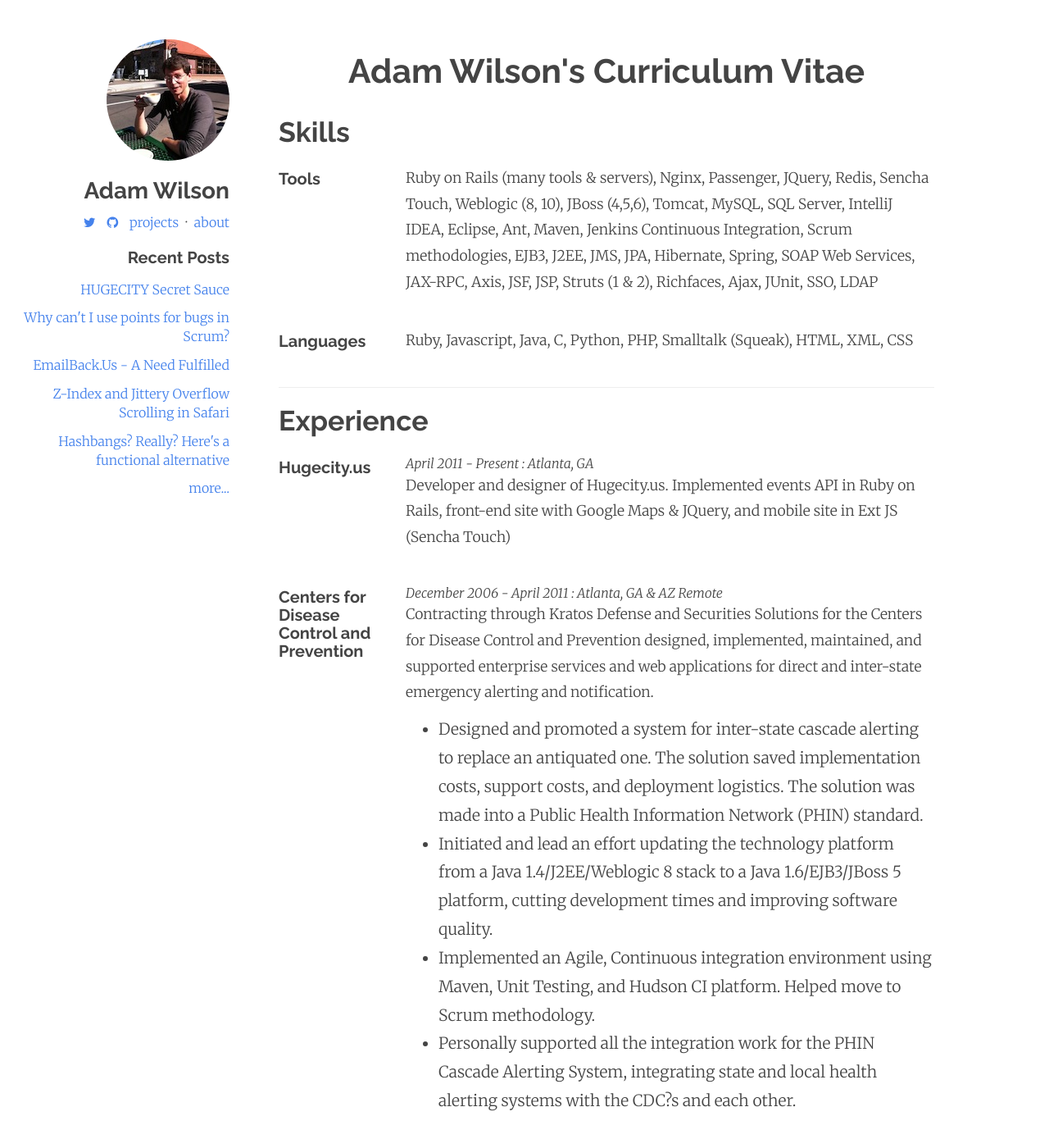
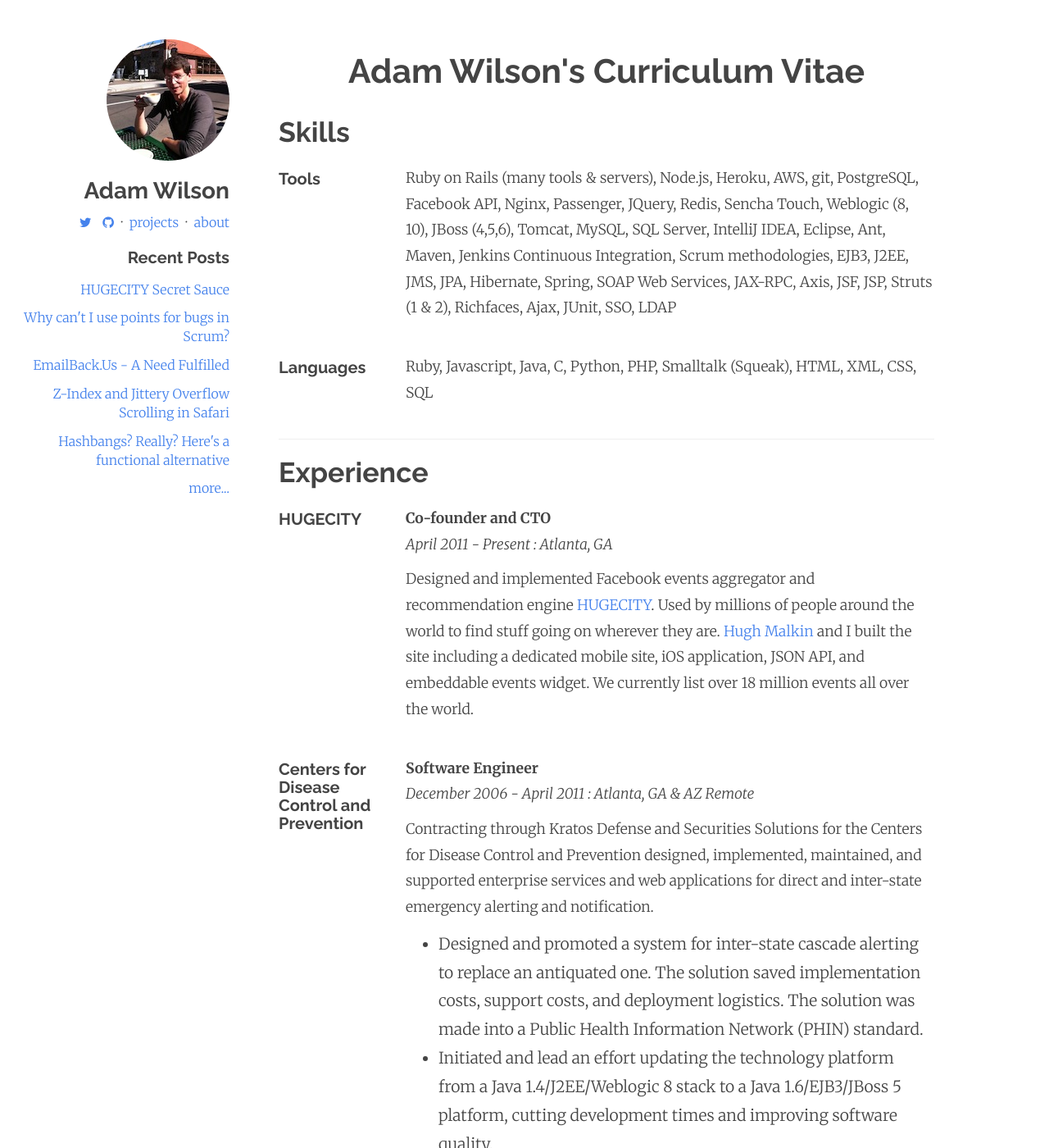
Before and after one commit to callawaywilson/callawaywilson.github.io, a Jekyll site: the page built from cv.html, in a window 1280 px wide and 1400 px high. Shown: the whole window at 82% size. Built offline with Jekyll 4.4.1, drawn with Linux system fonts in a browser that asks for light colours; Markdown is read by kramdown in place of the engine named in the settings; some of the changed text lies outside the part shown.

Commit message:
Updated CV

```diff
--- a/_includes/sidebar.html
+++ b/_includes/sidebar.html
@@ -10,7 +10,7 @@
     <span class="divider"></span>
     <a href="https://github.com/callawaywilson"><span class="fa fa-github"></span></a>
 
-    <span class="divider"></span>
+    <span class="divider">&middot;</span>
 
     <a href="/projects.html">projects</a>
     <span class="divider">&middot;</span>
--- a/cv.html
+++ b/cv.html
@@ -7,37 +7,49 @@
 <h1 class="cv_header">Adam Wilson's Curriculum Vitae</h1>
 <h2>Skills</h2>
 <h4 class="leftinfo">Tools</h4>
-<p class="rightinfo">Ruby on Rails (many tools & servers), Nginx, Passenger, JQuery, Redis, Sencha Touch, Weblogic (8, 10), JBoss (4,5,6), Tomcat, MySQL, SQL Server, IntelliJ IDEA, Eclipse, Ant, Maven, Jenkins Continuous Integration, Scrum methodologies, EJB3, J2EE, JMS, JPA, Hibernate, Spring, SOAP Web Services, JAX-RPC, Axis, JSF, JSP, Struts (1 & 2), Richfaces, Ajax, JUnit, SSO, LDAP
+<p class="rightinfo">Ruby on Rails (many tools &amp; servers), Node.js, Heroku, AWS, git, PostgreSQL, Facebook API, Nginx, Passenger, JQuery, Redis, Sencha Touch, Weblogic (8, 10), JBoss (4,5,6), Tomcat, MySQL, SQL Server, IntelliJ IDEA, Eclipse, Ant, Maven, Jenkins Continuous Integration, Scrum methodologies, EJB3, J2EE, JMS, JPA, Hibernate, Spring, SOAP Web Services, JAX-RPC, Axis, JSF, JSP, Struts (1 &amp; 2), Richfaces, Ajax, JUnit, SSO, LDAP
+</p>
 
 <h4 class="leftinfo">Languages</h4>
-<p class="rightinfo">Ruby, Javascript, Java, C, Python, PHP, Smalltalk (Squeak), HTML, XML, CSS</p>
+<p class="rightinfo">Ruby, Javascript, Java, C, Python, PHP, Smalltalk (Squeak), HTML, XML, CSS, SQL</p>
 
 <hr/>
 
 <h2>Experience</h2>
 
-<h4 class="leftinfo">Hugecity.us</h4>
+<h4 class="leftinfo">HUGECITY</h4>
 <div class="rightinfo">
-	<em>April 2011 - Present : Atlanta, GA</em>
-	<p>Developer and designer of Hugecity.us.  Implemented events API in Ruby on Rails, front-end site with Google Maps & JQuery, and mobile site in Ext JS (Sencha Touch)</p>
+  <p>
+    <strong>Co-founder and CTO</strong>
+    <br/>
+    <em>April 2011 - Present : Atlanta, GA</em>
+  </p>
+  <p>Designed and implemented Facebook events aggregator and recommendation engine <a href="https://www.hugecity.us">HUGECITY</a>.  Used by millions of people around the world to find stuff going on wherever they are.  <a href="http://hughmalkin.tumblr.com/">Hugh Malkin</a> and I built the site including a dedicated mobile site, iOS application, JSON API, and embeddable events widget.  We currently list over 18 million events all over the world.</p>
 </div>
-
 
 <h4 class="leftinfo">Centers for Disease Control and Prevention</h4>
 <div class="rightinfo">
-	<em>December 2006 - April 2011 : Atlanta, GA & AZ Remote</em>
-	<p>Contracting through Kratos Defense and Securities Solutions for the Centers for Disease Control and Prevention designed, implemented, maintained, and supported enterprise services and web applications for direct and inter-state emergency alerting and notification.</p>
+  <p>
+    <strong>Software Engineer</strong>
+    <br/>
+  	<em>December 2006 - April 2011 : Atlanta, GA &amp; AZ Remote</em>
+  </p>
+  <p>Contracting through Kratos Defense and Securities Solutions for the Centers for Disease Control and Prevention designed, implemented, maintained, and supported enterprise services and web applications for direct and inter-state emergency alerting and notification.</p>
 	<ul>
 		<li>Designed and promoted a system for inter-state cascade alerting to replace an antiquated one.  The solution saved implementation costs, support costs, and deployment logistics.  The solution was made into a Public Health Information Network (PHIN) standard.</li>
 		<li>Initiated and lead an effort updating the technology platform from a Java 1.4/J2EE/Weblogic 8 stack to a Java 1.6/EJB3/JBoss 5 platform, cutting development times and improving software quality.</li>
 		<li>Implemented an Agile, Continuous integration environment using Maven, Unit Testing, and Hudson CI platform.  Helped move to Scrum methodology.</li>
-		<li>Personally supported all the integration work for the PHIN Cascade Alerting System, integrating state and local health alerting systems with the CDC?s and each other.</li>
+		<li>Personally supported all the integration work for the PHIN Cascade Alerting System, integrating state and local health alerting systems with the CDC's and each other.</li>
 	</ul>
 </div>
 
 <h4 class="leftinfo">Objectware, Inc.</h4>
 <div class="rightinfo">
-	<em>February 2006 - December 2006 : Atlanta, GA</em>
+  <p>
+    <strong>Developer</strong>
+    <br/>
+  	<em>February 2006 - December 2006 : Atlanta, GA</em>
+  </p>
 	<p>Developed a variety of web applications, from E-Commerce applications (store-side and powerful administrator tools) to custom workflow solutions.  Was involved in the development process from design to deployment.</p>
 	<ul>
 		<li>Played a major part in the design, implementation, and customer communication for a multi-user, multi-level, multi-location advertising production and revenue analysis workflow application.</li>
@@ -47,8 +59,12 @@
 
 <h4 class="leftinfo">NASA Ames Research Center</h4>
 <div class="rightinfo">
-	<em>January 2005 - December 2005 : Atlanta,GA & Mountain View, CA</em>
-	<p>Developed prototype interface and software for NASA?s next-generation component-based mission control software (Mission Control Technologies)</p>
+  <p>
+    <strong>Graduate Research Assistant</strong>
+    <br/>
+  	<em>January 2005 - December 2005 : Atlanta,GA &amp; Mountain View, CA</em>
+  </p>
+	<p>Developed prototype interface and software for NASA's next-generation component-based mission control software (Mission Control Technologies)</p>
 	<ul>
 		<li>Developed feature-rich system in Squeak Smalltalk (Tweak interface).</li>
 		<li>Implemented innovative component-based system and helped with the design of its interaction model.</li>
@@ -59,8 +75,12 @@
 
 <h4 class="leftinfo">Georgia Institute of Technology</h4>
 <div class="rightinfo">
-	<em>Summer 2002 - 2003 : Atlanta, GA</em>
-	<p>As a graduate assistant, developed student multimedia programming environment for Georgia Tech?s experimental Introduction to Media Computation course.</p>
+  <p>
+    <strong>Research Assistant</strong>
+    <br/>
+  	<em>Summer 2002 - 2003 : Atlanta, GA</em>
+  </p>
+	<p>As a graduate assistant, developed student multimedia programming environment for Georgia Tech's experimental Introduction to Media Computation course.</p>
 	<ul>
 		<li>Led team of 5 undergrad and grad students to upgrade and integrate all course software (media tools and programming environment) for classroom deployment.</li>
 		<li>Developed assignment turn-in system.</li>
@@ -70,8 +90,12 @@
 
 <h4 class="leftinfo">Choicepoint, Inc.</h4>
 <div class="rightinfo">
-	<em>Summer 2000 - 2001 : Atlanta, GA</em>
-	<p>Data processor & programmer for medical record database merging.</p>
+  <p>
+    <strong>Data processor &amp; programmer</strong>
+    <br/>
+  	<em>Summer 2000 - 2001 : Atlanta, GA</em>
+  </p>
+	<p>Data processor &amp; programmer for medical record database merging.</p>
 	<ul>
 		<li>Processed state medical records delivered in a variety of different formats and data languages for merge into corporate databases.</li>
 		<li>Developed tools to help data processors verify and check data before database merges.</li>
@@ -82,6 +106,6 @@
 
 <h2>Education</h2>
 
-<b>B.S. & M.S. Computer Science</b><br/>
+<b>B.S. &amp; M.S. Computer Science</b><br/>
 Georgia Institute of Technology<br/>
 Atlanta, GA<br/>
```
